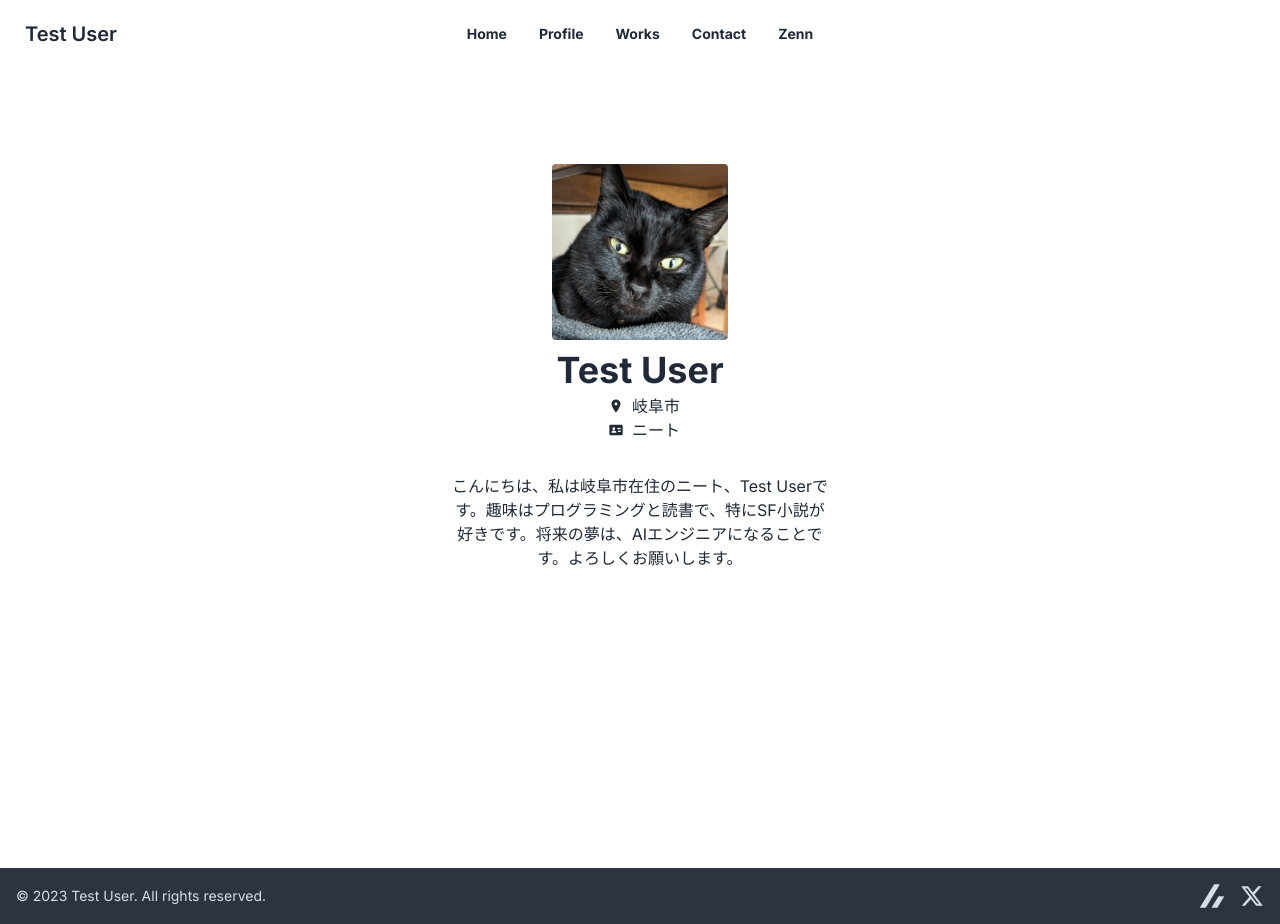
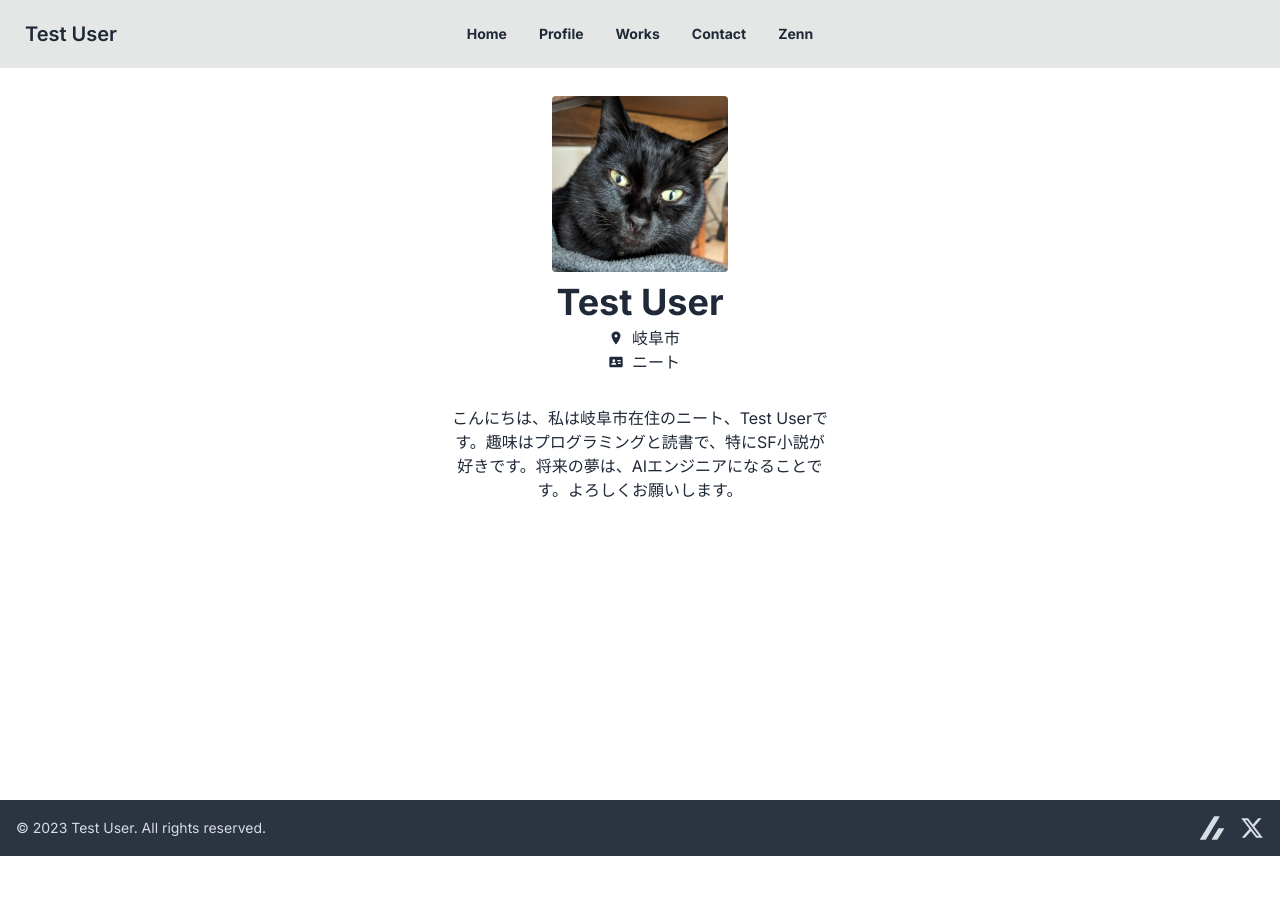
Before and after one commit to Milix-M/milix-m_tempest, a Next.js app in the folder web/: page / in a window 1280 px wide. After the commit the page ends 856 px from the top, so only its background shows below. Built offline with nearby package versions, Linux system fonts and the light colour scheme.

Commit message:
change color && fixed navbar

```diff
--- a/web/src/components/Header/Header.tsx
+++ b/web/src/components/Header/Header.tsx
@@ -20,7 +20,9 @@ const Header = () => {
   }
 
   return (
-    <div className='navbar bg-base-100'>
+    <div className='relative'>
+      <div className='fixed top-0 left-0 right-0 z-[9999999999]'>
+        <div className='navbar bg-base-300'>
           <div className='navbar-start'>
             <div className='dropdown'>
               <div tabIndex={0} role='button' className='btn btn-ghost lg:hidden'>
@@ -90,7 +92,6 @@ const Header = () => {
                 <FaRegSun className='swap-on w-5 h-5' />
               </button>
             )}
-
             {/* moon icon */}
             {theme === 'light' && (
               <button className='btn btn-circle' onClick={themeSwitcher}>
@@ -99,6 +100,8 @@ const Header = () => {
             )}
           </div>
         </div>
+      </div>
+    </div>
   )
 }
 
```
Lines whose indentation alone changed are shown as unchanged.
